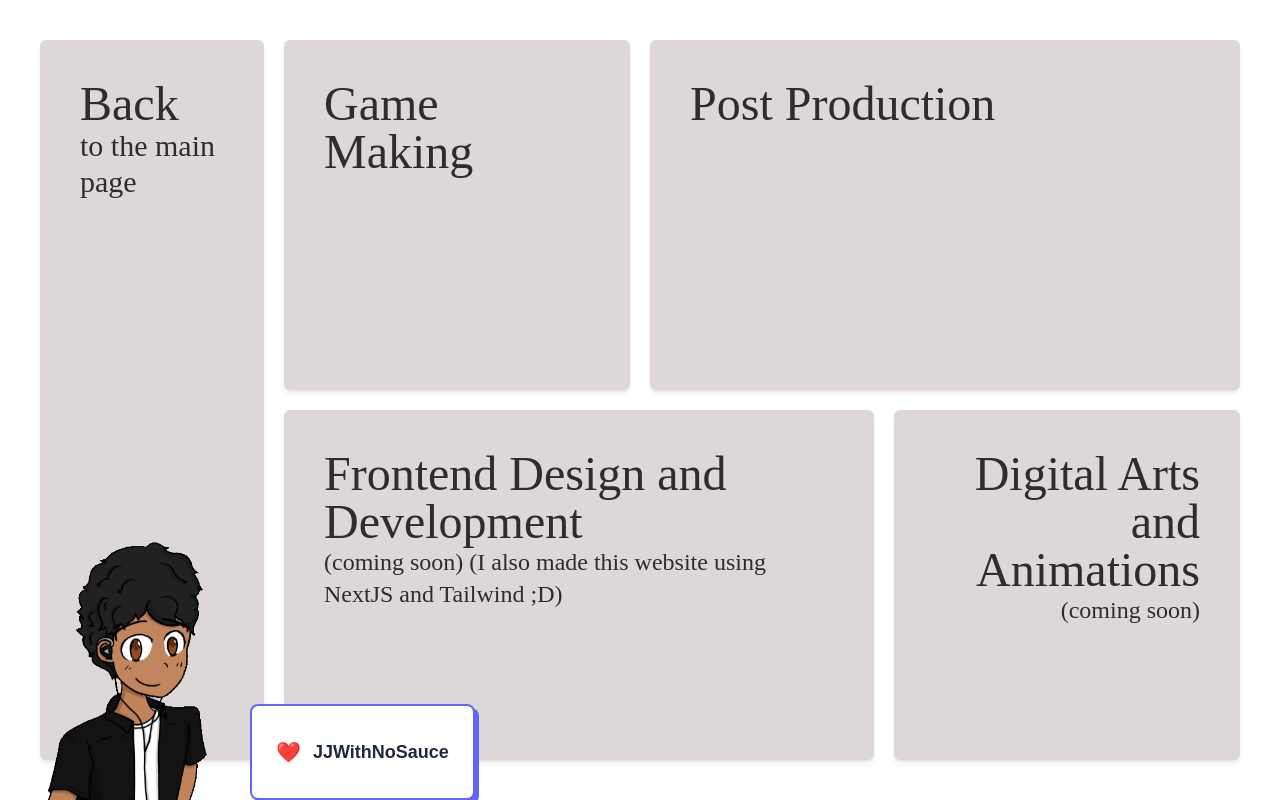
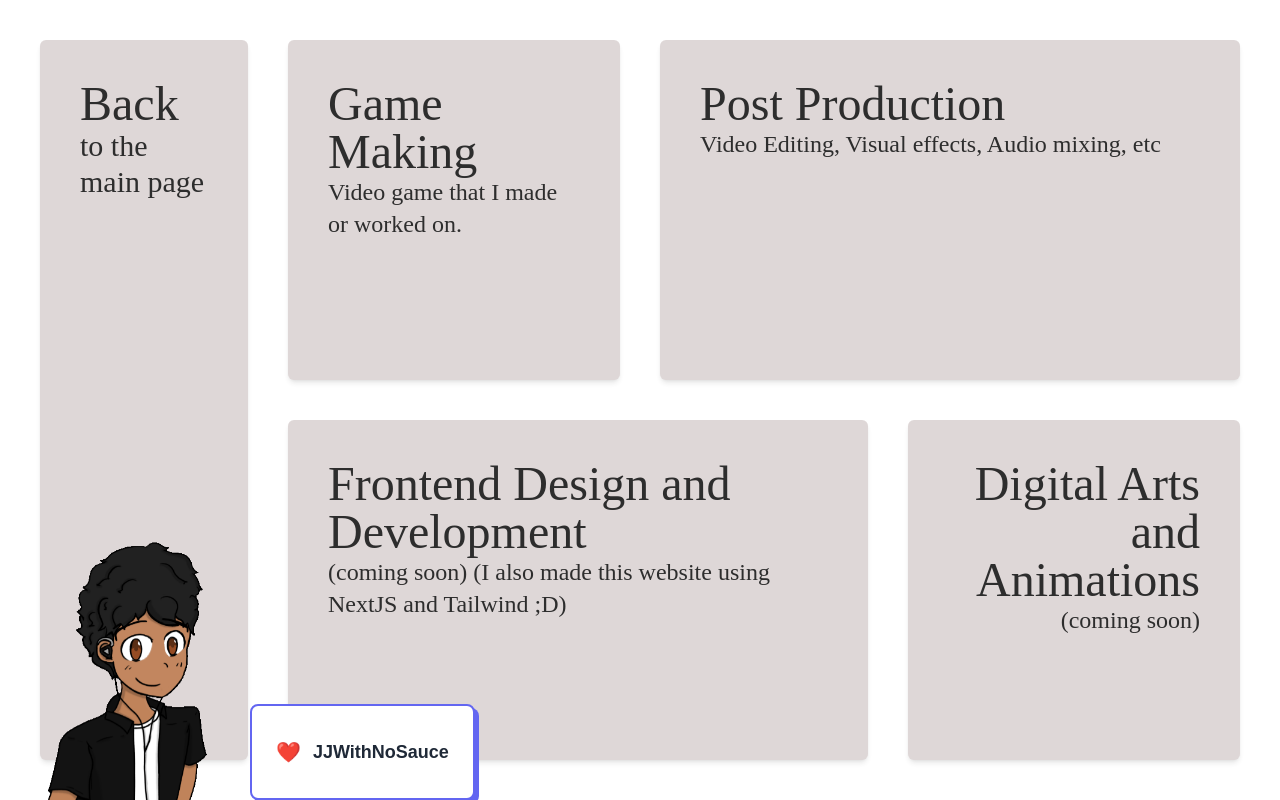
Before and after one commit to JJWithNoSauce/jjwithnosauce.github.io, a Next.js app: page /portfolio in a window 1280 px wide. Built offline with nearby package versions, Linux system fonts and the light colour scheme; a web font is replaced by a local one.

Commit message:
added portfolio description, increased gap

```diff
--- a/src/app/page.js
+++ b/src/app/page.js
@@ -8,7 +8,7 @@ import { redirect } from 'next/navigation'
 export default function Home() {
   return (
     <div className="h-screen w-full flex items-center justify-center font-ibmplex custom-div">
-      <div className="grid h-full w-full grid-cols-10 grid-rows-8 gap-5 p-10">
+      <div className="grid h-full w-full grid-cols-10 grid-rows-8 gap-10 p-10">
         <div className="col-span-10 row-span-5 xl:col-span-5 xl:row-span-8 bg-[#DBD3D3] h-full w-full grids-cols-4 grid-rows-3 p-10 gap-4 rounded-md shadow-md"
         onMouseEnter={() => updateExpression("happy","Nice to meet you recruiter! Feel free to explore my website, it's a bit scuffed at the moment but I'll do my best to make this website better in the future!")}
         onMouseLeave={() => updateExpression("idle","")} onClick={() => redirect('/portfolio')}>
--- a/src/app/portfolio/gamedev/page.js
+++ b/src/app/portfolio/gamedev/page.js
@@ -8,7 +8,7 @@ import { redirect } from 'next/navigation'
 export default function Home() {
   return (
     <div className="h-screen w-full flex items-center justify-center font-ibmplex custom-div">
-      <div className="grid h-full w-full grid-cols-10 grid-rows-8 gap-5 p-10">
+      <div className="grid h-full w-full grid-cols-10 grid-rows-8 gap-10 p-10">
 
         <div className="transition ease-in-out delay-50 hover:scale-105 bg-[#DBD3D3] hover:bg-[#EC8305] opacity-90 hover:opacity-100 hover:shadow-2xl h-full w-full
         xl:col-span-2 xl:row-span-8 grids-cols-4 grid-rows-3 p-10 gap-4 rounded-md shadow-md cursor-pointer"
--- a/src/app/portfolio/page.js
+++ b/src/app/portfolio/page.js
@@ -8,7 +8,7 @@ import { redirect } from 'next/navigation'
 export default function Home() {
   return (
     <div className="h-screen w-full flex items-center justify-center font-ibmplex custom-div">
-      <div className="grid h-full w-full grid-cols-10 grid-rows-8 gap-5 p-10">
+      <div className="grid h-full w-full grid-cols-10 grid-rows-8 gap-10 p-10">
 
         <div className="transition ease-in-out delay-50 hover:scale-105 bg-[#DBD3D3] hover:bg-[#EC8305] opacity-90 hover:opacity-100 hover:shadow-2xl h-full w-full
         xl:col-span-2 xl:row-span-8 grids-cols-4 grid-rows-3 p-10 gap-4 rounded-md shadow-md cursor-pointer"
@@ -25,6 +25,7 @@ export default function Home() {
         onMouseLeave={() => updateExpression("idle","whaa..? I thought you'd be interested in that.")}
         onClick={() => redirect('/portfolio/gamedev')}>
           <h1 className="text-left text-4xl xl:text-5xl gap-10">Game Making</h1>
+          <h1 className="text-left text-1xl xl:text-2xl gap-10">Video game that I made or worked on.</h1>
         </div>
 
 
@@ -34,6 +35,7 @@ export default function Home() {
          onMouseEnter={() => updateExpression("happy","Wanna see some of the video I edited myself?")}
          onMouseLeave={() => updateExpression("idle","It's super fun~")}>
           <h1 className="text-left text-4xl xl:text-5xl">Post Production</h1>
+          <h1 className="text-left text-1xl xl:text-2xl gap-10">Video Editing, Visual effects, Audio mixing, etc</h1>
         </div>
 
         <div className="xl:col-span-5 xl:row-span-4 transition ease-in-out delay-50 bg-[#DBD3D3] opacity-90 hover:opacity-100
--- a/src/app/portfolio/postproduction/page.js
+++ b/src/app/portfolio/postproduction/page.js
@@ -146,7 +146,7 @@ export default function Home() {
 
   return (
     <div className="min-h-screen w-full flex flex-col items-center justify-center font-ibmplex custom-div">
-      <div className="grid h-full w-full grid-cols-1 md:grid-cols-10 md:grid-rows-8 gap-5 p-5 md:p-10">
+      <div className="grid h-full w-full grid-cols-1 md:grid-cols-10 md:grid-rows-8 gap-10 p-5 md:p-10">
         <div className="transition ease-in-out delay-50 hover:scale-105 bg-[#DBD3D3] hover:bg-[#EC8305] opacity-90 hover:opacity-100 hover:shadow-2xl h-full w-full
             col-span-1 md:col-span-2 md:row-span-2 grids-cols-2 grid-rows-2 p-5 md:p-10 gap-4 rounded-md shadow-md cursor-pointer"
             onMouseEnter={() => updateExpression("happy","Wanna go back and check another categories?")}
--- a/src/app/skill/page.js
+++ b/src/app/skill/page.js
@@ -8,7 +8,7 @@ import { redirect } from 'next/navigation'
 export default function Home() {
   return (
     <div className="h-screen w-full flex items-center justify-center font-ibmplex">
-<div className="grid h-full w-full grid-cols-1 md:grid-cols-10 grid-rows-8 gap-5 p-4 md:p-10">
+<div className="grid h-full w-full grid-cols-1 md:grid-cols-10 grid-rows-8 gap-10 p-4 md:p-10">
 
         <div className="transition ease-in-out delay-50 hover:scale-105 bg-[#DBD3D3] hover:bg-[#EC8305] opacity-90 hover:opacity-100 hover:shadow-2xl h-full w-full
 col-span-1 md:col-span-2 row-span-1 md:row-span-8 grids-cols-4 grid-rows-3 p-4 md:p-10 gap-4 rounded-md shadow-md cursor-pointer"
```
